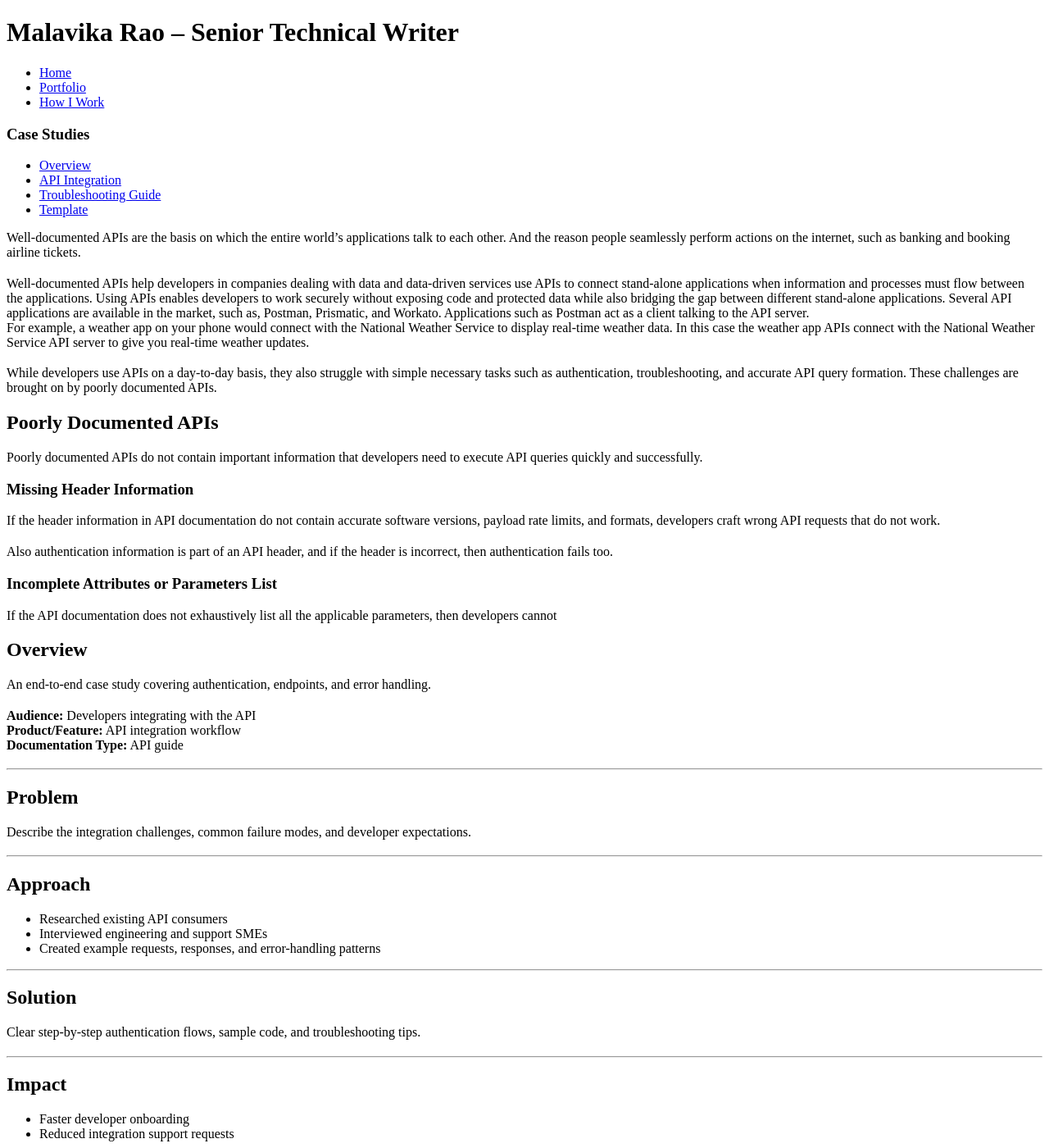
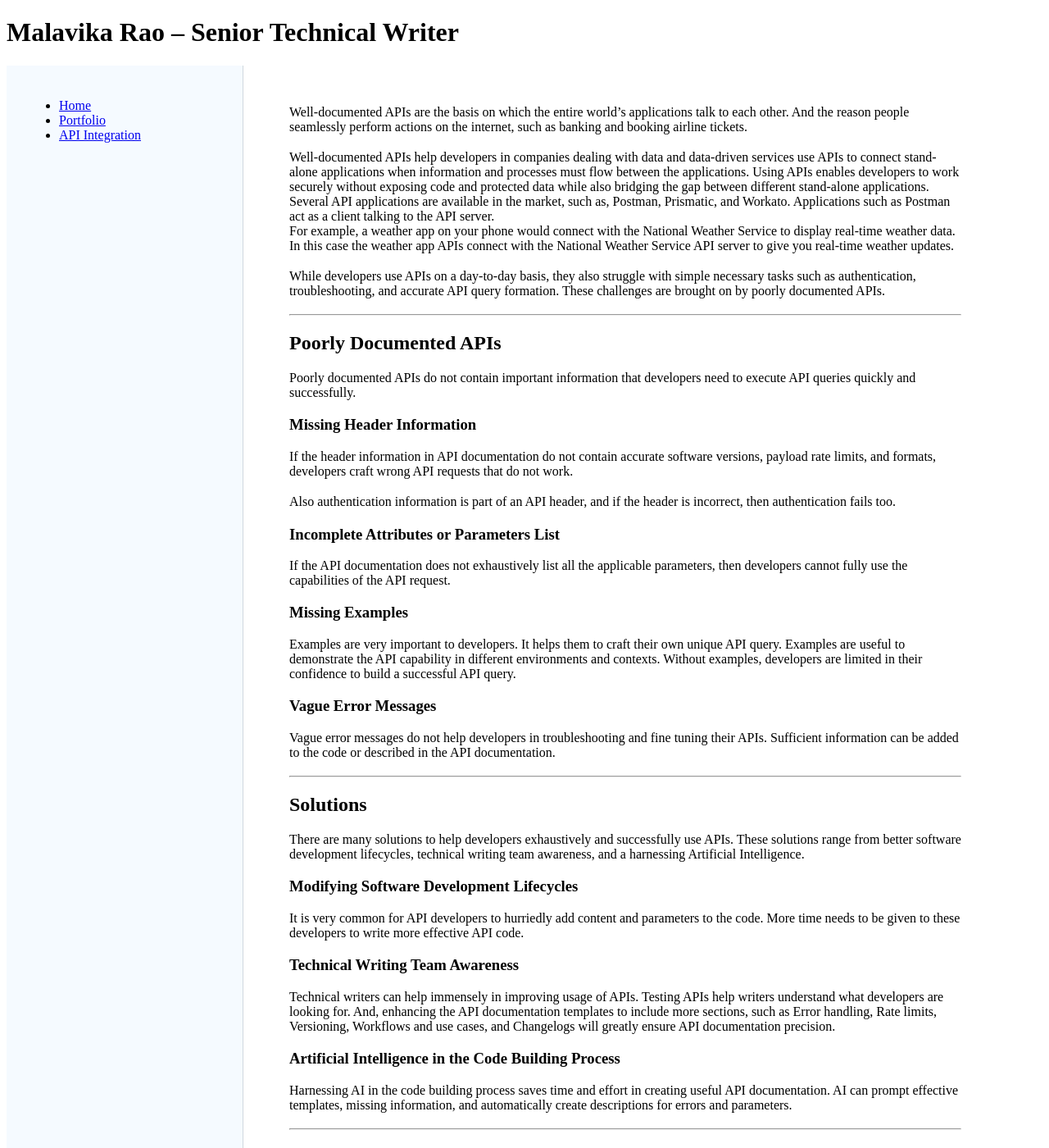
Before and after one commit to msraofolio/msraofolio.github.io, a Jekyll site: the page built from docs/case-studies/api-integration.md, in a window 1280 px wide and 1400 px high. Shown: the whole window at 82% size. Built offline with Jekyll 4.4.1, drawn with Linux system fonts in a browser that asks for light colours; some of the changed text lies outside the part shown.

Commit message:
FinalChange_1/19/26

````diff
--- a/docs/_layouts/default.html
+++ b/docs/_layouts/default.html
@@ -4,6 +4,7 @@
   <meta charset="UTF-8">
   <title>{{ page.title }} | {{ site.title }}</title>
   <link rel="stylesheet" href="/assets/css/style.css">
+  <link rel="stylesheet" href="/assets/css/custom.css">
   <meta name="viewport" content="width=device-width, initial-scale=1">
 </head>
 
@@ -35,6 +36,13 @@
         </li>
 
         <li>
+          <a href="{{ '/case-studies/api-integration/' | relative_url }}"
+             class="{% if page.url == '/case-studies/api-integration/' %}active{% endif %}">
+             API Integration
+          </a>
+        </li>
+
+<!---        <li>
           <a href="{{ '/how-i-work/' | relative_url }}"
              class="{% if page.url == '/how-i-work/' %}active{% endif %}">
              How I Work
@@ -70,7 +78,7 @@
              class="{% if page.url == '/case-studies/template/' %}active{% endif %}">
              Template
           </a>
-        </li>
+        </li>  --->
       </ul>
     </nav>
 
--- /dev/null
+++ b/docs/assets/css/custom.css
@@ -0,0 +1,13 @@
+/* Overrides to prevent navigation/content overlap */
+/* Ensure our layout wins over theme defaults */
+.wrapper, .layout { max-width: none; width: 100%; }
+header { position: static !important; width: 100% !important; }
+footer { position: static !important; }
+section, .content { float: none !important; width: auto !important; }
+.layout { display: flex; gap: 1.5rem; }
+.sidebar { flex: 0 0 240px; position: sticky; top: 70px; height: calc(100vh - 70px); overflow-y: auto; }
+.content { flex: 1 1 auto; max-width: 820px; padding: 2rem; }
+@media screen and (max-width: 800px) {
+  .layout { flex-direction: column; }
+  .sidebar { position: static; height: auto; }
+}
--- a/docs/assets/css/style.css
+++ b/docs/assets/css/style.css
@@ -1,4 +1,49 @@
+/* Layout and spacing */
+.layout {
+  display: flex;
+  gap: 1.5rem;
+}
+
+/* Sidebar */
+.sidebar {
+  flex: 0 0 240px;
+  background: #f5faff;
+  border-right: 1px solid #d0d7de;
+  padding: 1.5rem;
+  height: calc(100vh - 70px);
+  position: sticky;
+  top: 70px;
+  overflow-y: auto;
+}
+
+/* Main content */
+.content {
+  flex: 1 1 auto;
+  padding: 2rem;
+  max-width: 820px;
+}
+
 /* Paragraph spacing fix */
 p {
   margin-bottom: 1.2rem;
 }
+
+/* Responsive: stack sidebar above content on small screens */
+@media screen and (max-width: 800px) {
+  .layout {
+    flex-direction: column;
+  }
+
+  .sidebar {
+    position: static;
+    height: auto;
+    width: auto;
+    border-right: none;
+    top: auto;
+  }
+
+  .content {
+    max-width: none;
+    padding: 1rem;
+  }
+}
--- a/docs/case-studies/api-integration.md
+++ b/docs/case-studies/api-integration.md
@@ -1,6 +1,6 @@
 ---
 layout: default
-title: API Integration
+title: Effective API Integration
 heading: APIs to Enable Application Connections
 ---
 
@@ -11,6 +11,8 @@ Several API applications are available in the market, such as, Postman, Prismati
 For example, a weather app on your phone would connect with the National Weather Service to display real-time weather data. In this case the weather app APIs connect with the National Weather Service API server to give you real-time weather updates.
 
 While developers use APIs on a day-to-day basis, they also struggle with simple necessary tasks such as authentication, troubleshooting, and accurate API query formation. These challenges are brought on by poorly documented APIs.
+
+---
 
 ## Poorly Documented APIs
 
@@ -24,43 +26,42 @@ Also authentication information is part of an API header, and if the header is i
 
 ### Incomplete Attributes or Parameters List
 
-If the API documentation does not exhaustively list all the applicable parameters, then developers cannot
+If the API documentation does not exhaustively list all the applicable parameters, then developers cannot fully use the capabilities of the API request.
 
+### Missing Examples
 
-## Overview
-An end-to-end case study covering authentication, endpoints, and error handling.
+Examples are very important to developers. It helps them to craft their own unique API query. Examples are useful to demonstrate the API capability in different environments and contexts. Without examples, developers are limited in their confidence to build a successful API query.
 
-**Audience:** Developers integrating with the API
-**Product/Feature:** API integration workflow
-**Documentation Type:** API guide
+### Vague Error Messages
+
+Vague error messages do not help developers in troubleshooting and fine tuning their APIs. Sufficient information can be added to the code or described in the API documentation.
 
 ---
 
-## Problem
-Describe the integration challenges, common failure modes, and developer expectations.
+## Solutions
+
+There are many solutions to help developers exhaustively and successfully use APIs. These solutions range from better software development lifecycles, technical writing team awareness, and a harnessing Artificial Intelligence.
+
+### Modifying Software Development Lifecycles
+
+It is very common for API developers to hurriedly add content and parameters to the code. More time needs to be given to these developers to write more effective API code.
+
+### Technical Writing Team Awareness
+
+Technical writers can help immensely in improving usage of APIs. Testing APIs help writers understand what developers are looking for. And, enhancing the API documentation templates to include more sections, such as Error handling, Rate limits, Versioning, Workflows and use cases, and Changelogs will greatly ensure API documentation precision.
+
+### Artificial Intelligence in the Code Building Process
+
+Harnessing AI in the code building process saves time and effort in creating useful API documentation. AI can prompt effective templates, missing information, and automatically create descriptions for errors and parameters.
 
 ---
 
-## Approach
-- Researched existing API consumers
-- Interviewed engineering and support SMEs
-- Created example requests, responses, and error-handling patterns
+## Impact of Effective API Documentation
+
+Documenting effective API documentation ensures that developers can harness APIs to perform extremely complicated integrations ensuring the internet of things can function well. Additionally, reduced customer support requests enable engineers to focus on more important functionality issues versus finding missing information.
 
 ---
 
-## Solution
-Clear step-by-step authentication flows, sample code, and troubleshooting tips.
+## Sources
 
----
-
-## Impact
-- Faster developer onboarding
-- Reduced integration support requests
-
----
-
-## Sample Excerpt
-```http
-GET /v1/resources
-Authorization: Bearer <token>
-```
+- **Copilot**: This document has been created by collating information generated by Copilot and my personal experience with API documentation.
````
Also changed, not shown: docs/portfolio.md (+37 -9 lines).
